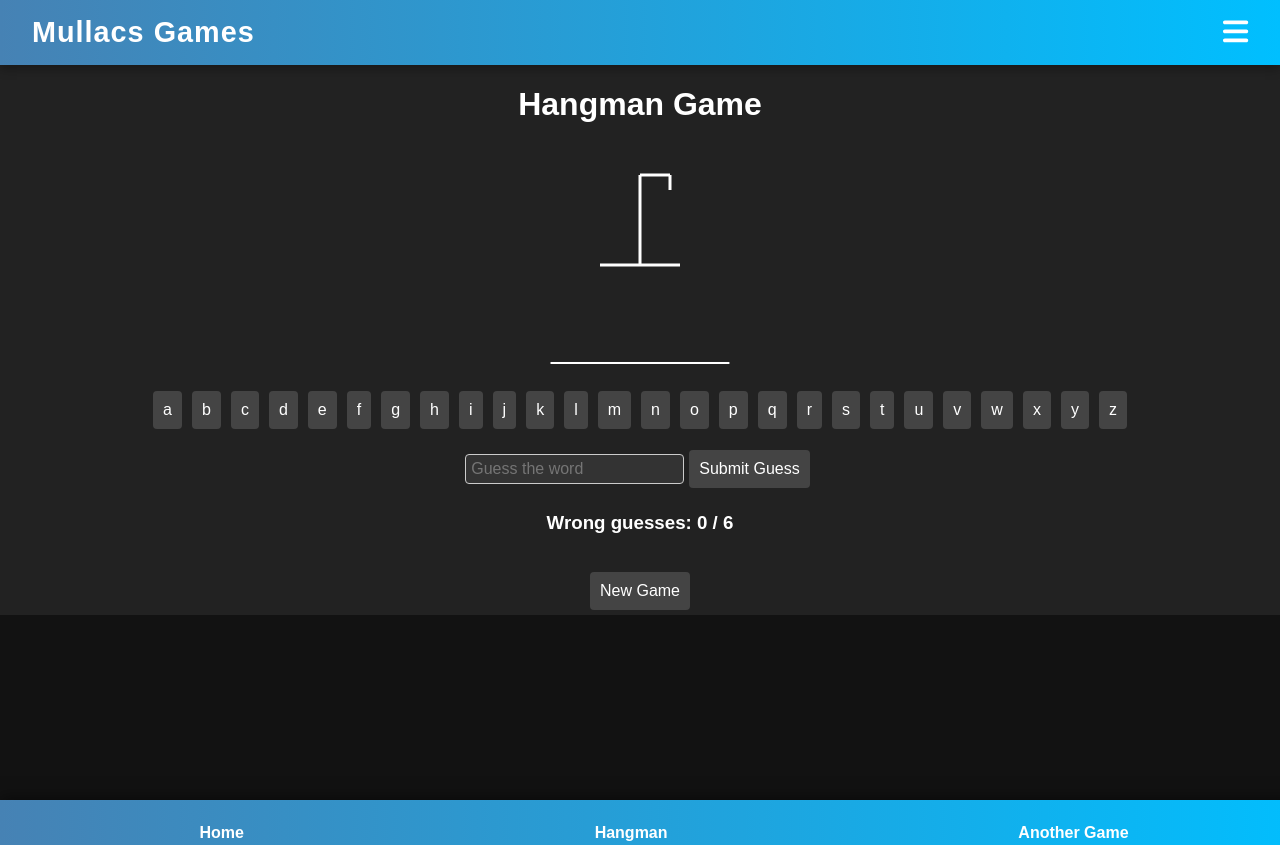
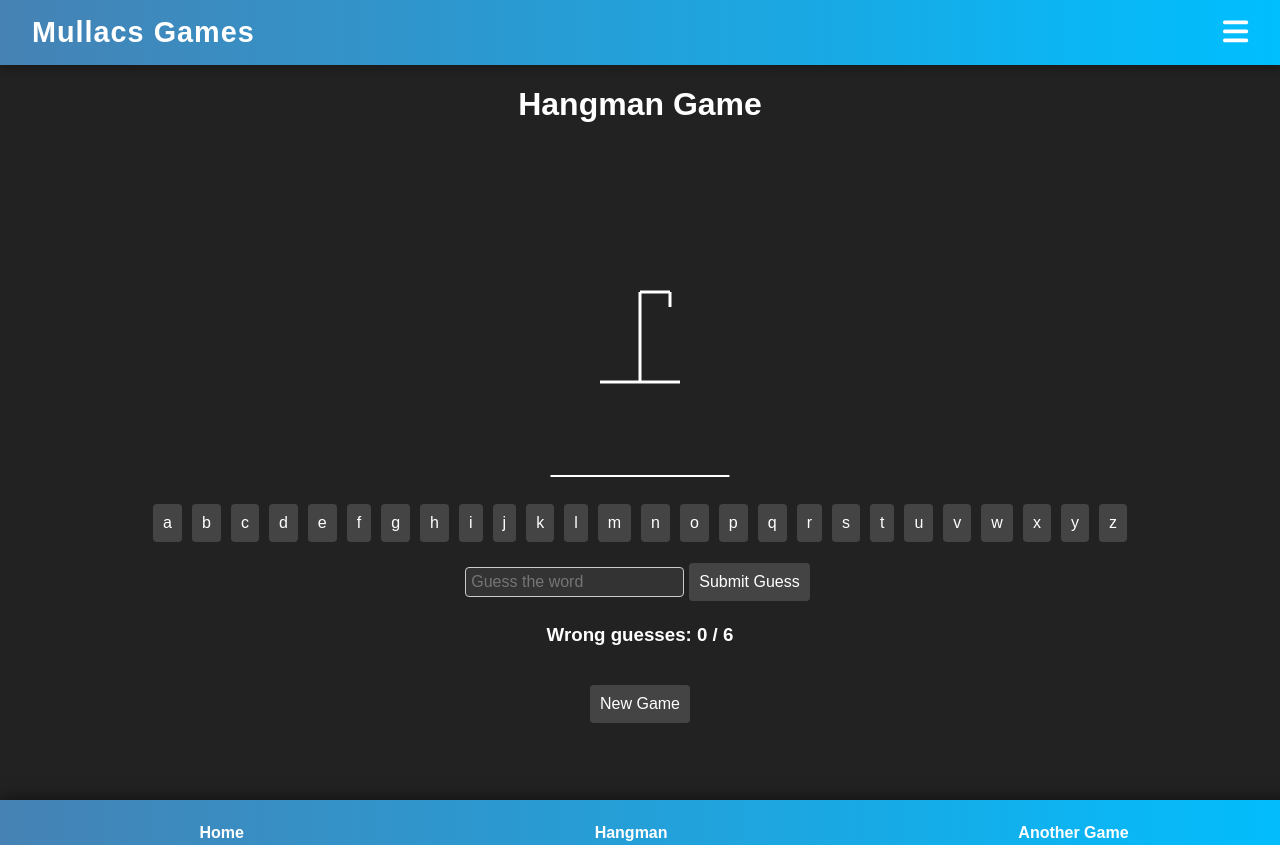
Before and after one commit to MCCLXVI/Mullacs-games, a React (Create React App) app: page /hangman in a window 1280 px wide. Before the commit the page ends 800 px from the top, so only its background shows below. Built offline with nearby package versions, Linux system fonts and the light colour scheme.

Commit message:
Update Hangman.tsx

```diff
--- a/src/components/Hangman.tsx
+++ b/src/components/Hangman.tsx
@@ -78,21 +78,21 @@ function App() {
 
   const renderHangman = () => {
     const hangmanParts = [
-      <circle key="head" cx="80" cy="33" r="10" stroke="white" strokeWidth="3" fill="none" />, // Head
-      <line key="body" x1="80" y1="41" x2="80" y2="70" stroke="white" strokeWidth="3" />, // Body
-      <line key="left-arm" x1="80" y1="50" x2="65" y2="45" stroke="white" strokeWidth="3" />, // Left arm
-      <line key="right-arm" x1="80" y1="50" x2="95" y2="45" stroke="white" strokeWidth="3" />, // Right arm
-      <line key="left-leg" x1="80" y1="70" x2="65" y2="85" stroke="white" strokeWidth="3" />, // Left leg
-      <line key="right-leg" x1="80" y1="70" x2="95" y2="85" stroke="white" strokeWidth="3" />, // Right leg
+      <circle key="head" cx="80" cy="33" r="10" stroke="white" strokeWidth="3" fill="none" />,
+      <line key="body" x1="80" y1="41" x2="80" y2="70" stroke="white" strokeWidth="3" />,
+      <line key="left-arm" x1="80" y1="50" x2="65" y2="45" stroke="white" strokeWidth="3" />,
+      <line key="right-arm" x1="80" y1="50" x2="95" y2="45" stroke="white" strokeWidth="3" />,
+      <line key="left-leg" x1="80" y1="70" x2="65" y2="85" stroke="white" strokeWidth="3" />,
+      <line key="right-leg" x1="80" y1="70" x2="95" y2="85" stroke="white" strokeWidth="3" />,
     ];
 
     return (
       <svg height="120" width="100" className="hangman">
         {hangmanParts.slice(0, wrongGuesses)}
-        <line x1="10" y1="100" x2="90" y2="100" stroke="white" strokeWidth="3" /> {/* Base */}
-        <line x1="50" y1="10" x2="50" y2="100" stroke="white" strokeWidth="3" /> {/* Pole */}
-        <line x1="50" y1="10" x2="80" y2="10" stroke="white" strokeWidth="3" /> {/* Top */}
-        <line x1="80" y1="10" x2="80" y2="25" stroke="white" strokeWidth="3" /> {/* Rope */}
+        <line x1="10" y1="100" x2="90" y2="100" stroke="white" strokeWidth="3" />
+        <line x1="50" y1="10" x2="50" y2="100" stroke="white" strokeWidth="3" />
+        <line x1="50" y1="10" x2="80" y2="10" stroke="white" strokeWidth="3" />
+        <line x1="80" y1="10" x2="80" y2="25" stroke="white" strokeWidth="3" />
       </svg>
     );
   };
@@ -110,6 +110,7 @@ function App() {
   return (
     <div className="App">
       <h1>Hangman Game</h1>
+      <div className="game-container"> {/* New container for centering */}
         {renderHangman()}
         <div className="word">{renderWord()}</div>
         <div className="keyboard">
@@ -140,6 +141,7 @@ function App() {
           New Game
         </button>
       </div>
+    </div>
   );
 }
 
```
Lines whose indentation alone changed are shown as unchanged.
